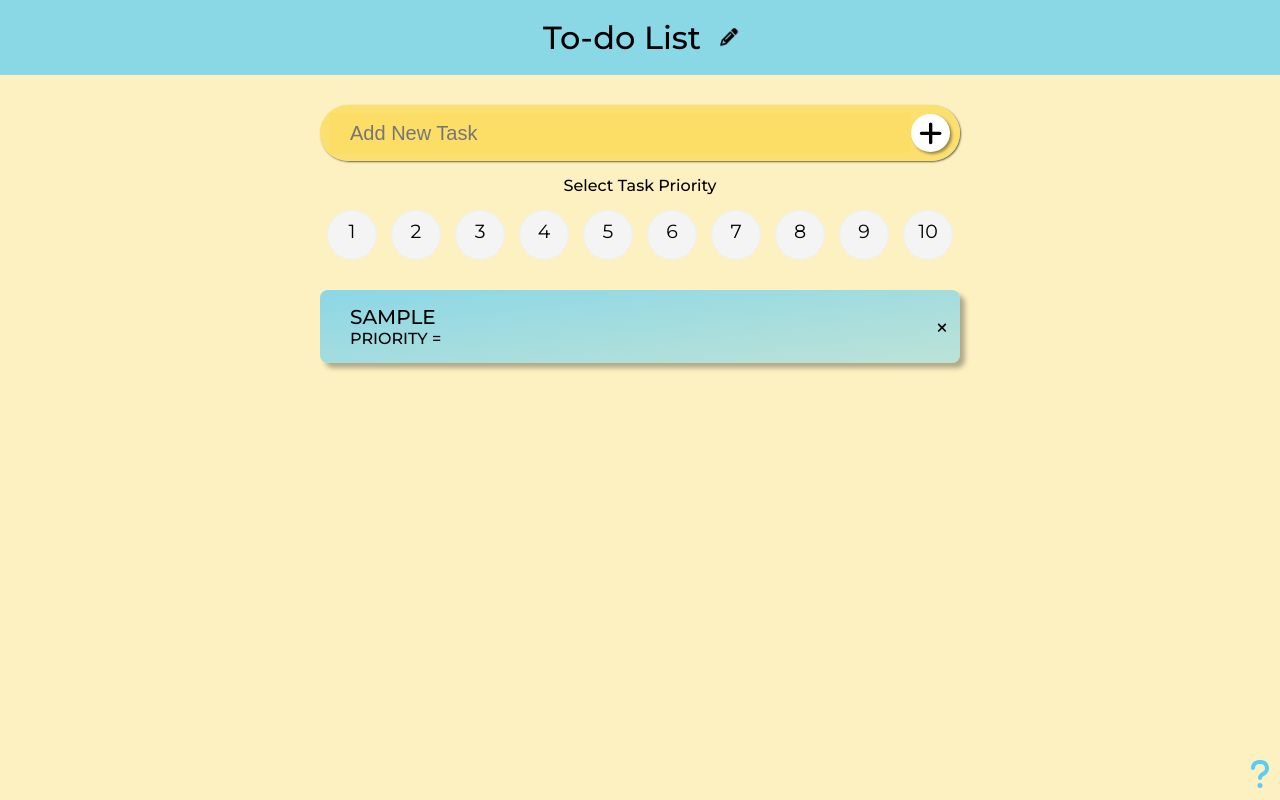
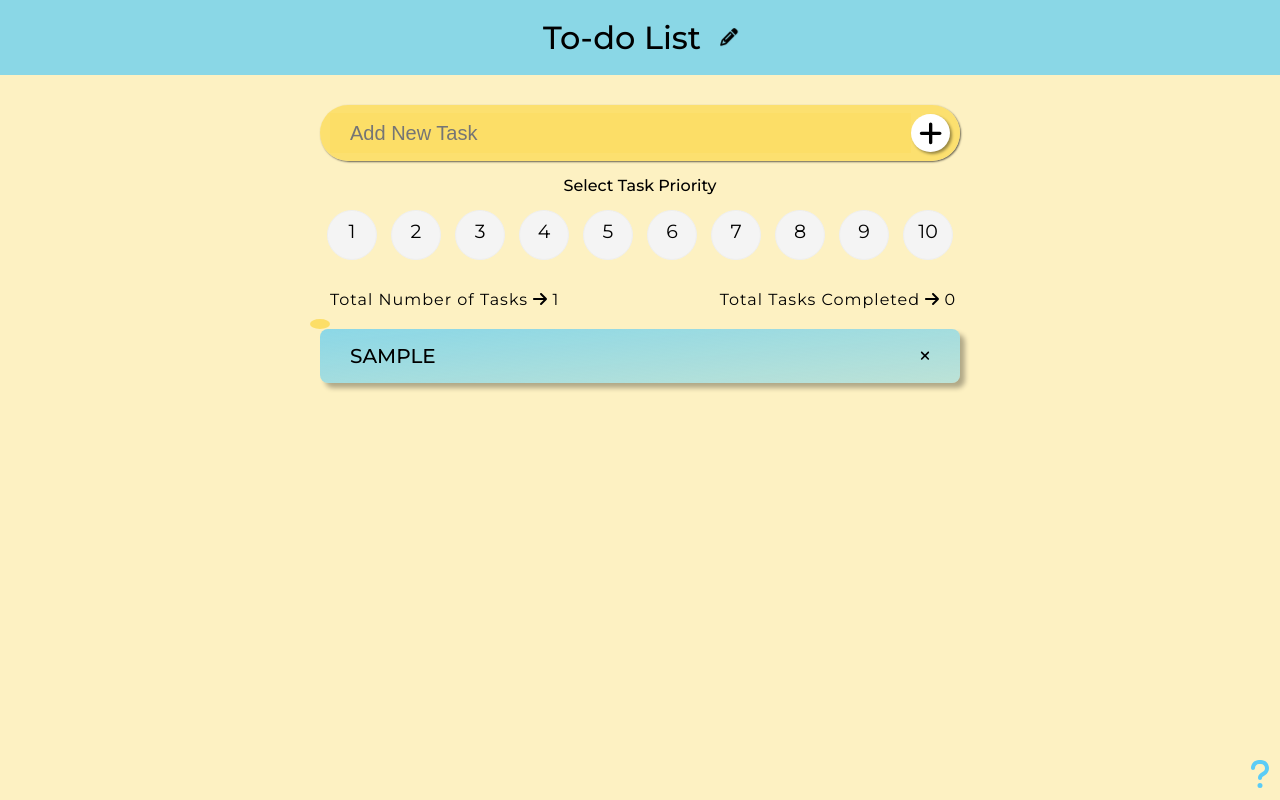
Before and after one commit to sparshkadian/To-do-list, a React (Create React App) app: page / in a window 1280 px wide. Both pictures are taken after typing "Sample" into the empty fields and a click on the button 930 px from the left and 133 px from the top of the page. Built offline with nearby package versions, Linux system fonts and the light colour scheme.

Commit message:
added stats bar and fixed add bar

```diff
--- a/src/App.js
+++ b/src/App.js
@@ -5,6 +5,7 @@ import ListItems from './components/ListItems';
 import AboutIconLink from './components/AboutIconLink';
 import { TaskProvider } from './Context/TasksContext';
 import AboutPage from './pages/AboutPage';
+import TasksStats from './components/TasksStats';
 
 function App() {
   return (
@@ -19,6 +20,7 @@ function App() {
               element={
                 <>
                   <AddItem />
+                  <TasksStats />
                   <ListItems />
                 </>
               }
--- a/src/Context/TasksContext.js
+++ b/src/Context/TasksContext.js
@@ -4,9 +4,11 @@ const TasksContext = createContext();
 
 export const TaskProvider = ({ children }) => {
   const [data, setData] = useState([]);
+  const [TasksCompleted, setTasksCompleted] = useState(0);
+  const reset_priority = 0;
 
   const handleAdd = (Data) => {
-    setData([Data, ...data]);
+    setData([...data, Data]);
   };
 
   const handleDelete = (id) => {
@@ -15,10 +17,14 @@ export const TaskProvider = ({ children }) => {
         return item.id !== id;
       })
     );
+
+    setTasksCompleted(TasksCompleted + 1);
   };
 
   return (
-    <TasksContext.Provider value={{ data, handleAdd, handleDelete }}>
+    <TasksContext.Provider
+      value={{ data, TasksCompleted, reset_priority, handleAdd, handleDelete }}
+    >
       {children}
     </TasksContext.Provider>
   );
--- a/src/components/AddItem.jsx
+++ b/src/components/AddItem.jsx
@@ -52,6 +52,7 @@ function AddItem() {
             id='new_work'
             placeholder='Add New Task'
             value={text}
+            autoComplete='off'
           />
           <Button type='submit' className='btn btn-add'>
             <FontAwesomeIcon icon={faPlus} size='2x' />
--- a/src/components/PrioritySelect.jsx
+++ b/src/components/PrioritySelect.jsx
@@ -1,6 +1,9 @@
-import { useState } from 'react';
+import { useState, useContext } from 'react';
+import TasksContext from '../Context/TasksContext';
 
 function PrioritySelect({ priority }) {
+  const { reset_priority } = useContext(TasksContext);
+
   const [select, setSelect] = useState();
 
   const selected = (event) => {
--- a/src/components/SingleItem.jsx
+++ b/src/components/SingleItem.jsx
@@ -21,7 +21,7 @@ function SingleItem({ item }) {
           <FontAwesomeIcon icon={faXmark} />
         </button>
       </div>
-      <p className='task-priority'>Priority = {item.priority}</p>
+      <p className='task-priority'>{item.priority}</p>
     </Card>
   );
 }
--- /dev/null
+++ b/src/components/TasksStats.jsx
@@ -0,0 +1,23 @@
+import { useContext } from 'react';
+import TasksContext from '../Context/TasksContext';
+import { FontAwesomeIcon } from '@fortawesome/react-fontawesome';
+import { faArrowRight } from '@fortawesome/free-solid-svg-icons';
+
+function TasksStats() {
+  const { data, TasksCompleted } = useContext(TasksContext);
+
+  return (
+    <div className='stats-container'>
+      <p>
+        Total Number of Tasks <FontAwesomeIcon icon={faArrowRight} />{' '}
+        {data.length}
+      </p>
+      <p>
+        Total Tasks Completed <FontAwesomeIcon icon={faArrowRight} />{' '}
+        {TasksCompleted}
+      </p>
+    </div>
+  );
+}
+
+export default TasksStats;
--- a/src/index.css
+++ b/src/index.css
@@ -77,6 +77,15 @@ input[type='text']::placeholder {
 input[type='text']:focus {
   outline: none;
 }
+
+/* attempt to change input's white appearance */
+/* input:-webkit-autofill { */
+/* z-index: -1;
+  border-radius: 20px;
+  margin-right: 20px;
+
+  LOL:- I just disabled the AutoFill
+} */
 
 .btn-add {
   box-shadow: 2px 2px 3px rgba(0, 0, 0, 0.4);
@@ -171,6 +180,16 @@ input[type='text']:focus {
   color: #000;
 }
 
+/* TASKS-STATS COMPONENT */
+.stats-container {
+  display: flex;
+  justify-content: space-between;
+  margin-bottom: 20px;
+  letter-spacing: 1px;
+  margin-left: 10px;
+  margin-right: 4px;
+}
+
 /* ABOUT_PAGE COMPONENT */
 .about-container {
   position: relative;
@@ -193,27 +212,31 @@ input[type='text']:focus {
 
 /* SINGLE_ITEM COMPONENT*/
 .task-display {
-  position: relative;
   display: flex;
   justify-content: space-between;
 }
 
 .delete-task-icon {
-  position: absolute;
   cursor: pointer;
   background: none;
   border: none;
-  top: 67%;
-  right: -17px;
 }
 
 .task-priority {
+  display: inline-block;
   font-size: 1rem;
+  background-color: rgba(252, 222, 103, 1);
+  padding: 5px 10px;
+  border-radius: 50%;
+  position: absolute;
+
+  top: -10px;
+  left: -10px;
 }
 
 /* ABOUT_ICON_LINK */
 .about-link {
-  position: absolute;
+  position: fixed;
   bottom: 10px;
   right: 10px;
   cursor: pointer;
@@ -229,6 +252,7 @@ input[type='text']:focus {
 }
 
 .card {
+  position: relative;
   background: linear-gradient(
     to bottom right,
     rgba(91, 204, 246, 0.7),
@@ -237,7 +261,7 @@ input[type='text']:focus {
   font-weight: 500;
   border-radius: 8px;
   padding: 15px 30px;
-  margin-bottom: 10px;
+  margin-bottom: 20px;
 
   box-shadow: 5px 5px 5px rgba(0, 0, 0, 0.3);
   text-transform: uppercase;
```
